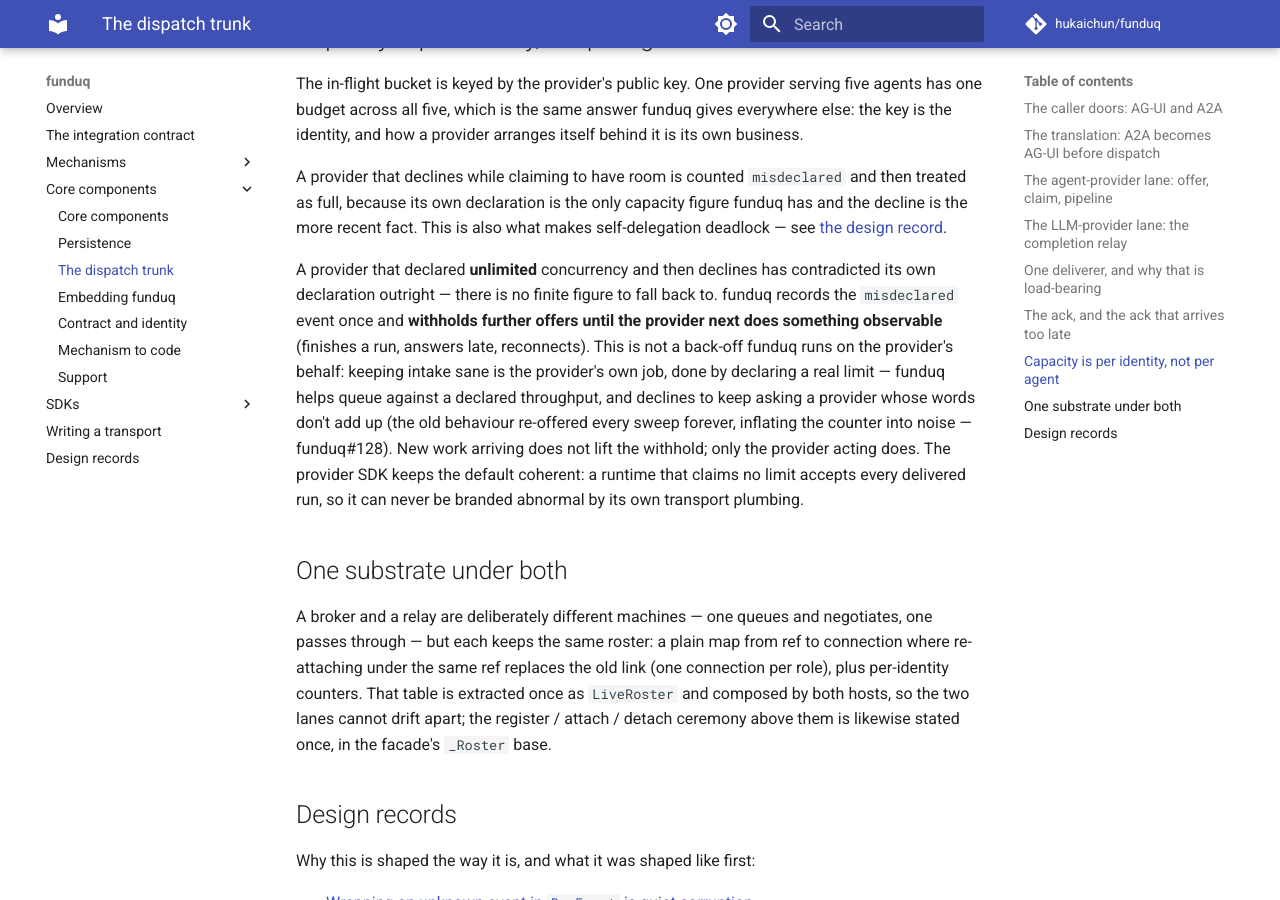
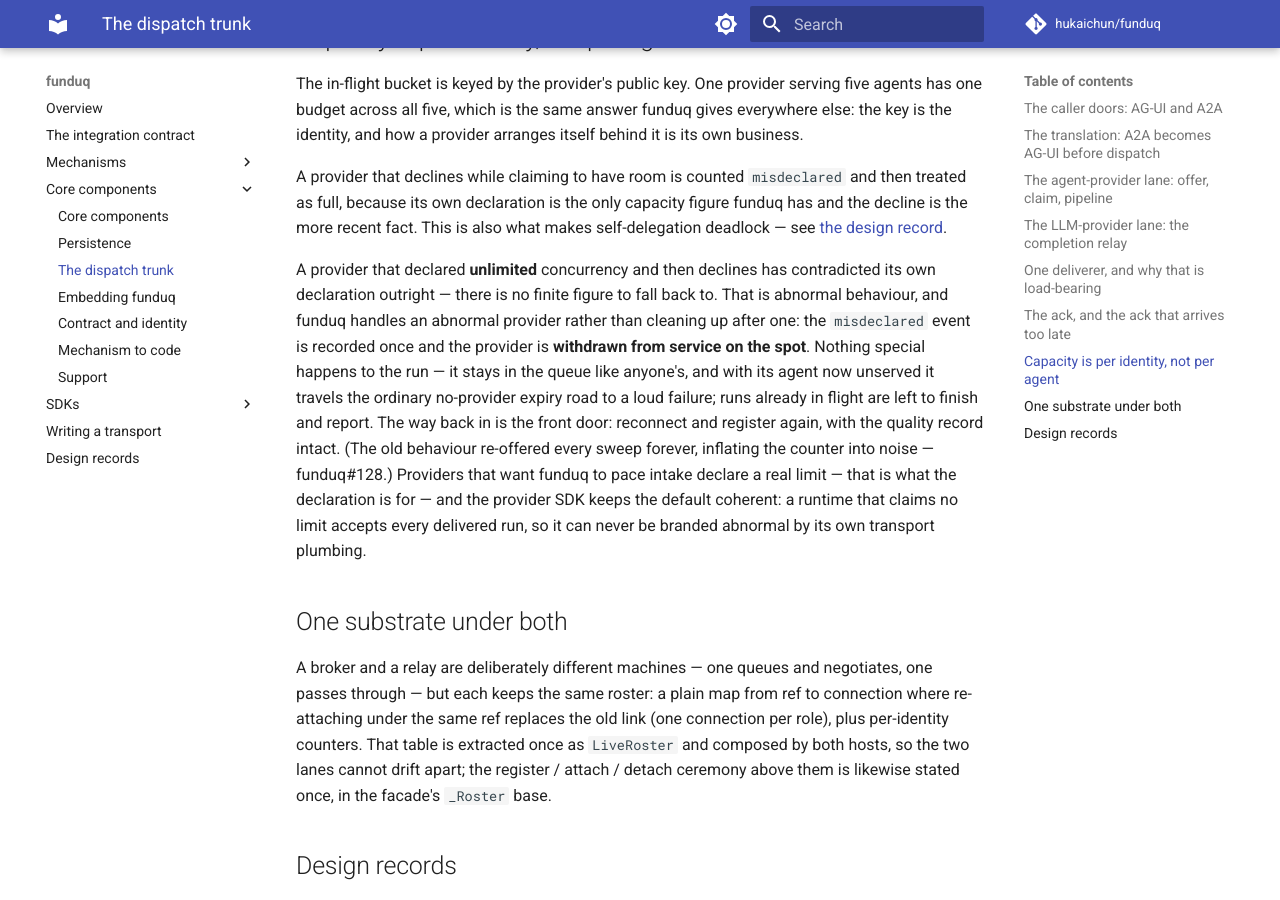
Before and after one commit to hukaichun/AgentSouk, an MkDocs documentation site: the page built from docs/core-components/dispatch.md, in a window 1280 px wide and 900 px high, scrolled down 3244 px. Built offline with MkDocs 1.6.1 and Material for MkDocs 9.7.7, drawn with Linux system fonts in a browser that asks for light colours; comment, search, counter and statistics services are not loaded.

Commit message:
An abnormal provider is withdrawn from service, not kept a seat
Correction on the previous commit's shape, per review: withholding
offers while keeping the provider attached was still funduq holding a
seat for an abnormal party. funduq handles an abnormal provider; it does
not clean up after one.

An unlimited provider that declines is now recorded misdeclared once
and withdrawn from service on the spot. The declined run is treated
like anyone's — it stays in the queue, and with its agent unserved it
travels the existing no-provider expiry road to a loud failure. Runs
already in flight finish and report normally. The way back is the
front door: reconnect and register again, quality record intact.

The stalled-but-served scenario (queued runs wait indefinitely) still
exists, but only a provider with a declared limit can be in it; three
tests that modeled it with unlimited decliners now declare a limit.

Co-Authored-By: Claude Fable 5 <noreply@anthropic.com>

```diff
--- a/docs/core-components/dispatch.md
+++ b/docs/core-components/dispatch.md
@@ -170,18 +170,20 @@ fact. This is also what makes self-delegation deadlock — see
 
 A provider that declared **unlimited** concurrency and then declines
 has contradicted its own declaration outright — there is no finite
-figure to fall back to. funduq records the `misdeclared` event once and
-**withholds further offers until the provider next does something
-observable** (finishes a run, answers late, reconnects). This is not a
-back-off funduq runs on the provider's behalf: keeping intake sane is
-the provider's own job, done by declaring a real limit — funduq helps
-queue against a declared throughput, and declines to keep asking a
-provider whose words don't add up (the old behaviour re-offered every
-sweep forever, inflating the counter into noise — funduq#128). New work
-arriving does not lift the withhold; only the provider acting does.
-The provider SDK keeps the default coherent: a runtime that claims no
-limit accepts every delivered run, so it can never be branded abnormal
-by its own transport plumbing.
+figure to fall back to. That is abnormal behaviour, and funduq handles
+an abnormal provider rather than cleaning up after one: the
+`misdeclared` event is recorded once and the provider is **withdrawn
+from service on the spot**. Nothing special happens to the run — it
+stays in the queue like anyone's, and with its agent now unserved it
+travels the ordinary no-provider expiry road to a loud failure; runs
+already in flight are left to finish and report. The way back in is
+the front door: reconnect and register again, with the quality record
+intact. (The old behaviour re-offered every sweep forever, inflating
+the counter into noise — funduq#128.) Providers that want funduq to
+pace intake declare a real limit — that is what the declaration is
+for — and the provider SDK keeps the default coherent: a runtime that
+claims no limit accepts every delivered run, so it can never be
+branded abnormal by its own transport plumbing.
 
 ## One substrate under both
 
```
Also changed, not shown: 2 other files.
